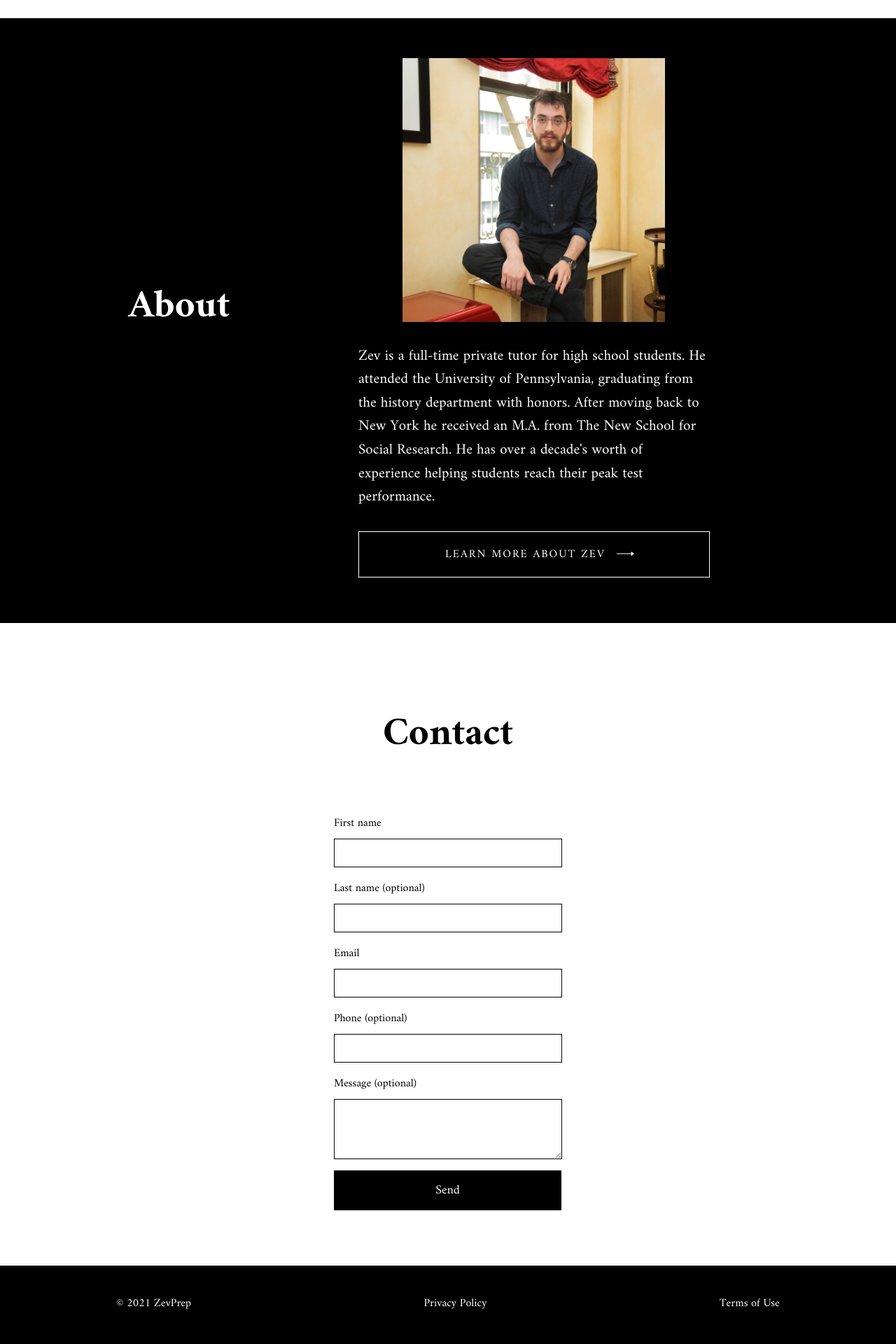
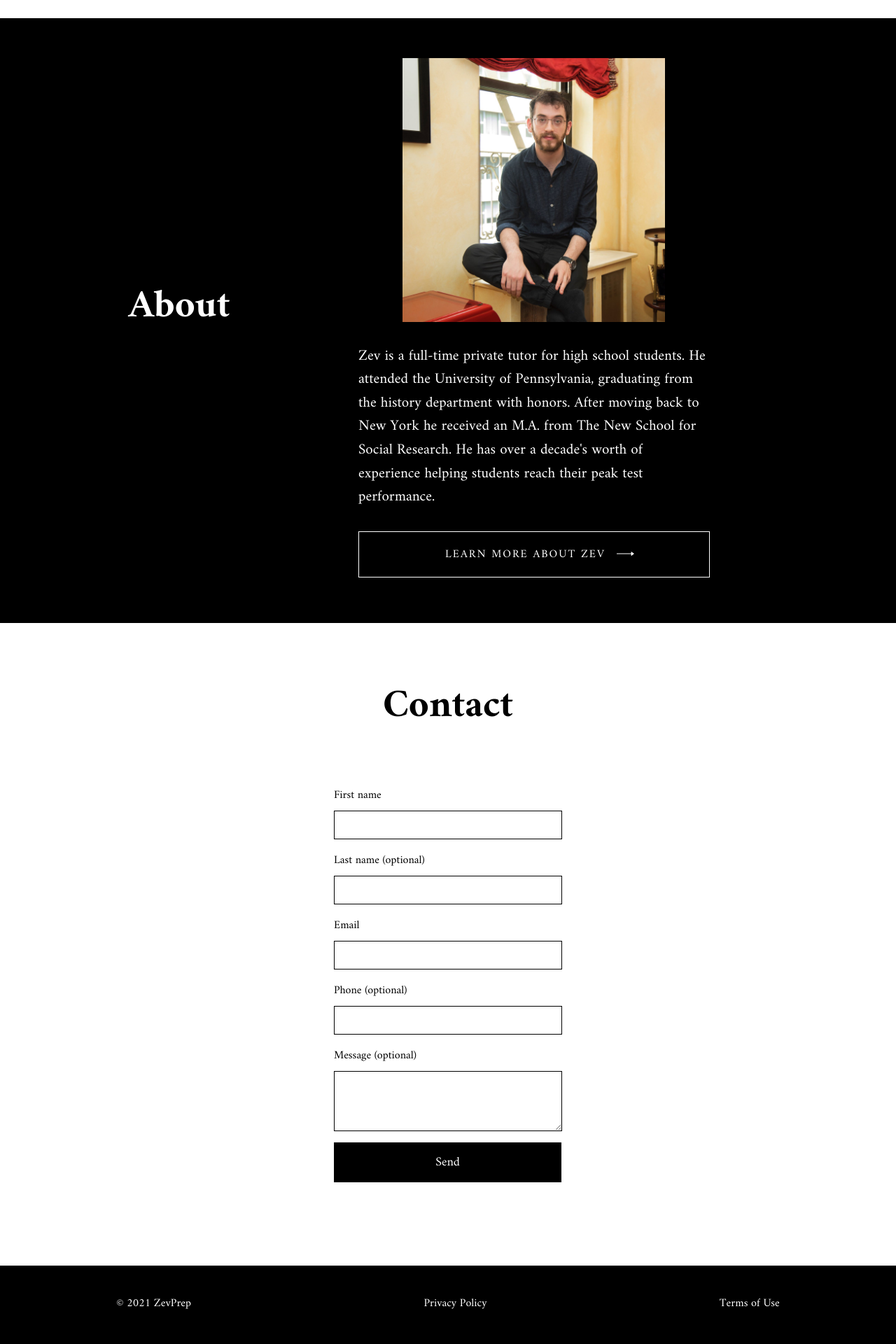
Before and after one commit to aaronzomback/zevprep, a Jekyll site: the page built from index.html, in a window 1280 px wide. Shown: the part 2091-4011 px from the top of the page at 70% size. Built offline with Jekyll 4.4.1, drawn with Linux system fonts in a browser that asks for light colours; nearby versions of some CDN libraries.

Commit message:
reduce padding contact section

```diff
--- a/_sass/_index.scss
+++ b/_sass/_index.scss
@@ -567,7 +567,7 @@
   h1 {
     display: flex;
     justify-content: center;
-    padding-top: 64px;
+    padding-top: 24px;
   }
 
   div.form-index {
```
